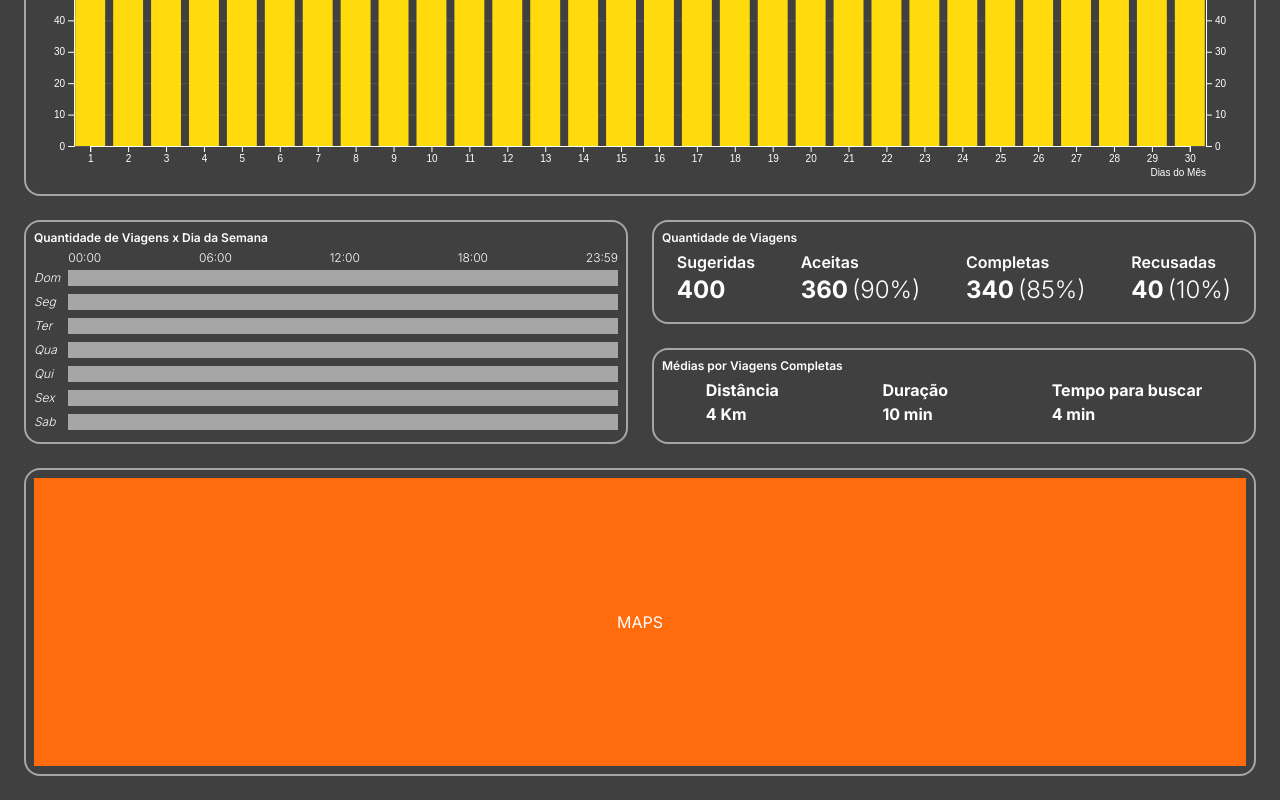
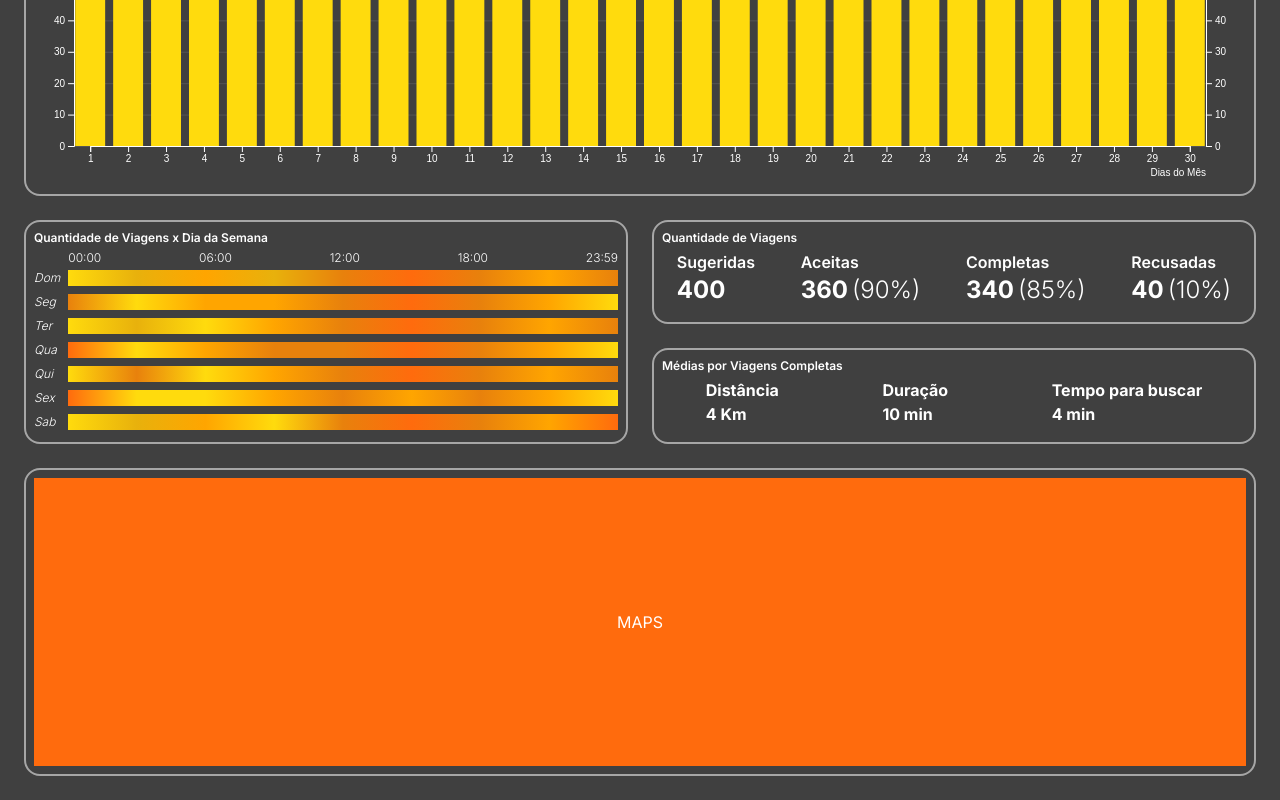
Before and after one commit to diasmatheus05/MOTORISTA-EXPERT, a Next.js app: page /dashboard in a window 1280 px wide. Shown: the part 868-1668 px from the top of the page. Built offline with nearby package versions, Linux system fonts and the light colour scheme.

Commit message:
fix: day gradient

```diff
--- a/src/app/dashboard/page.tsx
+++ b/src/app/dashboard/page.tsx
@@ -5,81 +5,81 @@ import { DayGradientColors } from "@/types";
 
 const viagens_semana_gradient: DayGradientColors[] = [
   {
-    "00": 20,
-    "03": 40,
-    "06": 60,
-    "09": 40,
-    "12": 80,
-    "15": 100,
-    "18": 80,
-    "21": 60,
-    "24": 80,
+    "00": "20",
+    "03": "40",
+    "06": "60",
+    "09": "40",
+    "12": "80",
+    "15": "100",
+    "18": "80",
+    "21": "60",
+    "24": "80",
   },
   {
-    "00": 80,
-    "03": 20,
-    "06": 60,
-    "09": 60,
-    "12": 80,
-    "15": 100,
-    "18": 80,
-    "21": 60,
-    "24": 20,
+    "00": "80",
+    "03": "20",
+    "06": "60",
+    "09": "60",
+    "12": "80",
+    "15": "100",
+    "18": "80",
+    "21": "60",
+    "24": "20",
   },
   {
-    "00": 20,
-    "03": 40,
-    "06": 20,
-    "09": 60,
-    "12": 80,
-    "15": 100,
-    "18": 80,
-    "21": 60,
-    "24": 80,
+    "00": "20",
+    "03": "40",
+    "06": "20",
+    "09": "60",
+    "12": "80",
+    "15": "100",
+    "18": "80",
+    "21": "60",
+    "24": "80",
   },
   {
-    "00": 100,
-    "03": 20,
-    "06": 60,
-    "09": 80,
-    "12": 80,
-    "15": 100,
-    "18": 80,
-    "21": 60,
-    "24": 20,
+    "00": "100",
+    "03": "20",
+    "06": "60",
+    "09": "80",
+    "12": "80",
+    "15": "100",
+    "18": "80",
+    "21": "60",
+    "24": "20",
   },
   {
-    "00": 20,
-    "03": 80,
-    "06": 20,
-    "09": 60,
-    "12": 80,
-    "15": 100,
-    "18": 80,
-    "21": 60,
-    "24": 80,
+    "00": "20",
+    "03": "80",
+    "06": "20",
+    "09": "60",
+    "12": "80",
+    "15": "100",
+    "18": "80",
+    "21": "60",
+    "24": "80",
   },
   {
-    "00": 100,
-    "03": 20,
-    "06": 20,
-    "09": 60,
-    "12": 80,
-    "15": 60,
-    "18": 80,
-    "21": 60,
-    "24": 20,
+    "00": "100",
+    "03": "20",
+    "06": "20",
+    "09": "60",
+    "12": "80",
+    "15": "60",
+    "18": "80",
+    "21": "60",
+    "24": "20",
   },
   {
-    "00": 20,
-    "03": 40,
-    "06": 60,
-    "09": 20,
-    "12": 80,
-    "15": 100,
-    "18": 80,
-    "21": 60,
-    "24": 100,
+    "00": "20",
+    "03": "40",
+    "06": "60",
+    "09": "20",
+    "12": "80",
+    "15": "100",
+    "18": "80",
+    "21": "60",
+    "24": "100",
   },
 ];
 
--- a/src/components/dashboard/dayGradient.tsx
+++ b/src/components/dashboard/dayGradient.tsx
@@ -1,44 +1,30 @@
 import { DayGradientColors } from "@/types";
 
 const colors_dic = {
-  0: "secondary-100",
-  20: "primary-100",
-  40: "primary-200",
-  60: "primary-300",
-  80: "primary-400",
-  100: "primary-500",
+  "00": "#a6a6a6", //"secondary-100",
+  "20": "#ffdb0d", //"primary-100",
+  "40": "#e8b10c", //"primary-200",
+  "60": "#ffa500", //"primary-300",
+  "80": "#e8810c", //"primary-400",
+  "100": "#ff6b0d", //"primary-500",
 };
 
 export function DayGradient({ colors }: { colors: DayGradientColors }) {
   return (
     <div className="w-full h-4 flex bg-secondary-100">
       <div
-        className={`w-full h-full bg-gradient-to-r from-${
-          colors_dic[colors["00"]]
-        } from-0% via-${colors_dic[colors["03"]]} via-50% to-${
-          colors_dic[colors["06"]]
-        } to-100%`}
-      />
-      <div
-        className={`w-full h-full bg-gradient-to-r from-${
-          colors_dic[colors["06"]]
-        } from-0% via-${colors_dic[colors["09"]]} via-50% to-${
-          colors_dic[colors["12"]]
-        } to-100%`}
-      />
-      <div
-        className={`w-full h-full bg-gradient-to-r from-${
-          colors_dic[colors["12"]]
-        } from-0% via-${colors_dic[colors["15"]]} via-50% to-${
-          colors_dic[colors["18"]]
-        } to-100%`}
-      />
-      <div
-        className={`w-full h-full bg-gradient-to-r from-${
-          colors_dic[colors["18"]]
-        } from-0% via-${colors_dic[colors["21"]]} via-50% to-${
-          colors_dic[colors["24"]]
-        } to-100%`}
+        className="w-full h-full"
+        style={{
+          background: `linear-gradient(90deg, ${colors_dic[colors["00"]]} 0%, ${
+            colors_dic[colors["03"]]
+          } 12.5%, ${colors_dic[colors["06"]]} 25%, ${
+            colors_dic[colors["09"]]
+          } 37.5%, ${colors_dic[colors["12"]]} 50%, ${
+            colors_dic[colors["15"]]
+          } 62.5%, ${colors_dic[colors["18"]]} 75%, ${
+            colors_dic[colors["21"]]
+          } 87.5%, ${colors_dic[colors["24"]]} 100%)`,
+        }}
       />
     </div>
   );
--- a/src/types/DayGradientColors.ts
+++ b/src/types/DayGradientColors.ts
@@ -1,4 +1,4 @@
-type Colors = 0 | 20 | 40 | 60 | 80 | 100;
+type Colors = "00" | "20" | "40" | "60" | "80" | "100";
 type Hours = "00" | "03" | "06" | "09" | "12" | "15" | "18" | "21" | "24";
 
 export type DayGradientColors = { [T in Hours]: Colors };
```
